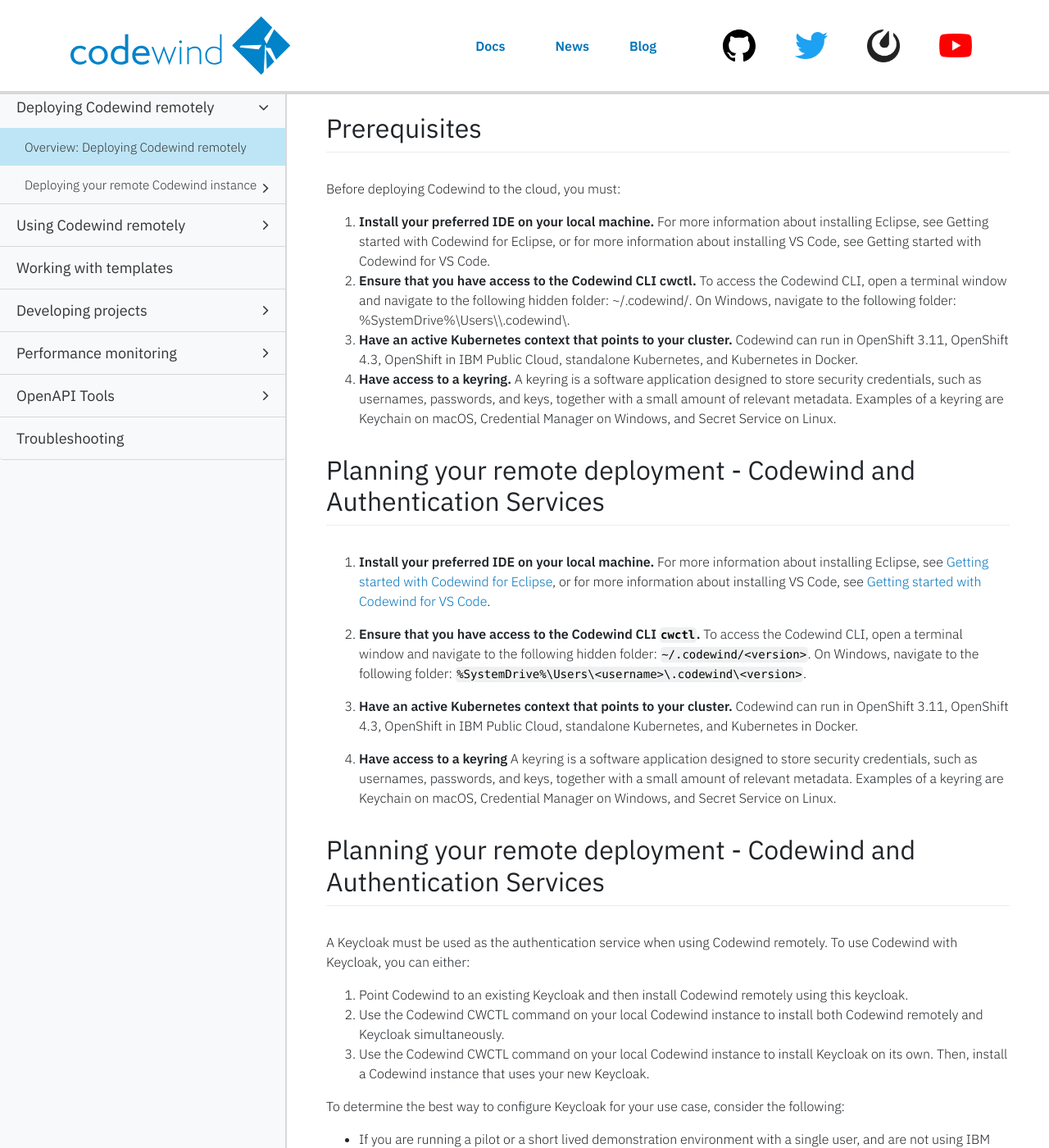
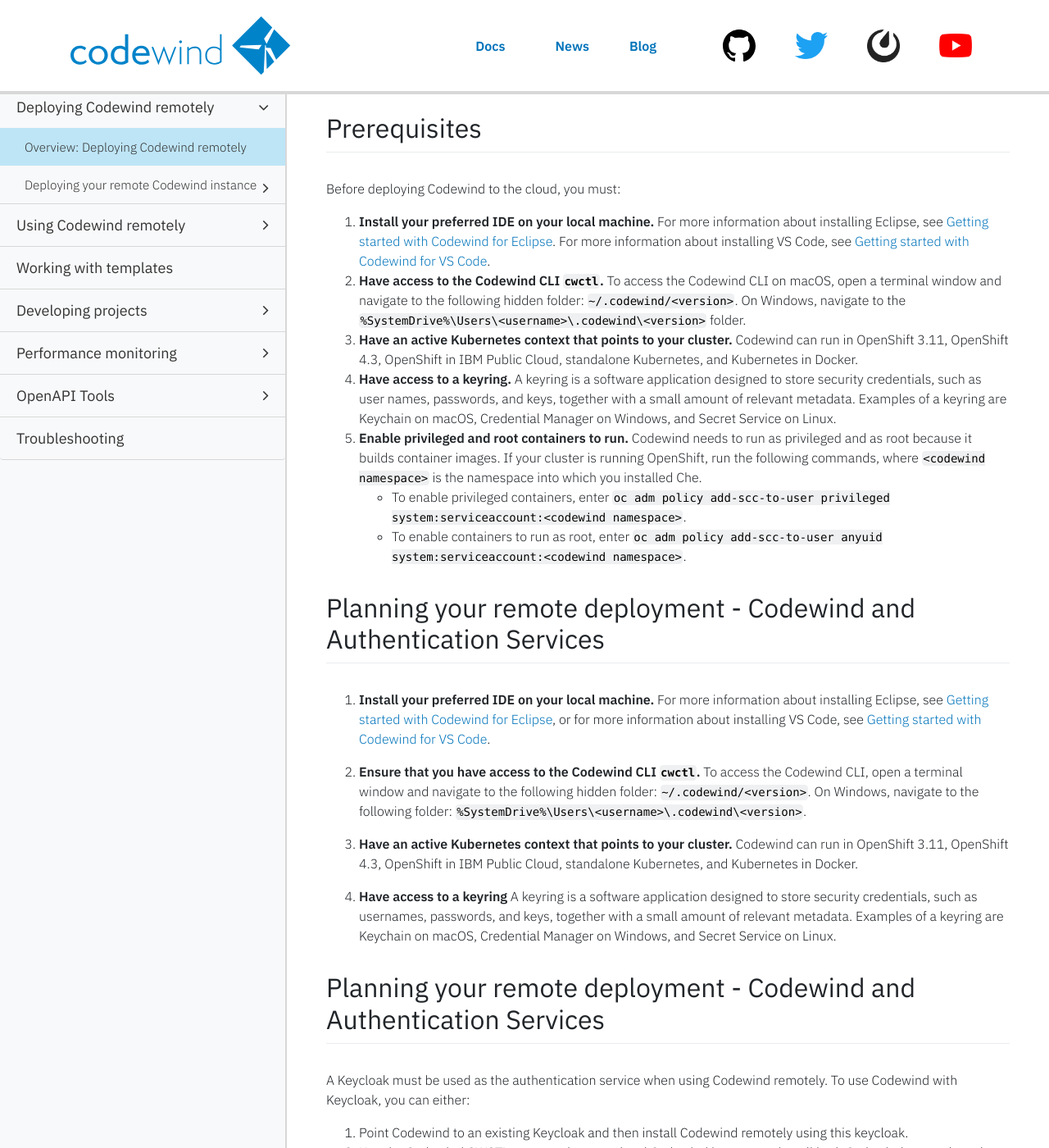
Before and after one commit to eclipse-archived/codewind-docs, a Jekyll site: the page built from docs/_documentations/remote-overview.md, in a window 1280 px wide and 1400 px high, scrolled down 592 px. Shown: the whole window at 82% size. Built offline with Jekyll 4.4.1, drawn with Linux system fonts in a browser that asks for light colours; nearby versions of some CDN libraries; comment, search, counter and statistics services are not loaded; some of the changed text lies outside the part shown.

Commit message:
Adding privileged and root containers section (#419)
* Adding privilegd and root containers section

Signed-off-by: Sarah Ishida <sishida@us.ibm.com>

* Grammar and style edits

Signed-off-by: Sarah Ishida <sishida@us.ibm.com>

* Updates from feedback

* Addressing latest feedback

* Fix links, remove codewind-workspace

```diff
--- a/docs/_documentations/remote-overview.md
+++ b/docs/_documentations/remote-overview.md
@@ -29,15 +29,17 @@ Finally, you will learn how to remove a remote deployment of Codewind.
 
 Before deploying Codewind to the cloud, you must:
 
-1. **Install your preferred IDE on your local machine.** For more information about installing Eclipse, see Getting started with Codewind for Eclipse, or for more information about installing VS Code, see Getting started with Codewind for VS Code.
-2. **Ensure that you have access to the Codewind CLI cwctl.** To access the Codewind CLI, open a terminal window and navigate to the following hidden folder: ~/.codewind/<version>. On Windows, navigate to the following folder: %SystemDrive%\Users\<username>\.codewind\<version>.
+1. **Install your preferred IDE on your local machine.** For more information about installing Eclipse, see [Getting started with Codewind for Eclipse](eclipse-getting-started.html). For more information about installing VS Code, see [Getting started with Codewind for VS Code](vsc-getting-started.html).
+2. **Have access to the Codewind CLI `cwctl`.** To access the Codewind CLI on macOS, open a terminal window and navigate to the following hidden folder: `~/.codewind/<version>`. On Windows, navigate to the `%SystemDrive%\Users\<username>\.codewind\<version>` folder.
 3. **Have an active Kubernetes context that points to your cluster.** Codewind can run in OpenShift 3.11, OpenShift 4.3, OpenShift in IBM Public Cloud, standalone Kubernetes, and Kubernetes in Docker.
-4. **Have access to a keyring.** A keyring is a software application designed to store security credentials, such as usernames, passwords, and keys, together with a small amount of relevant metadata. Examples of a keyring are Keychain on macOS, Credential Manager on Windows, and Secret Service on Linux.
+4. **Have access to a keyring.** A keyring is a software application designed to store security credentials, such as user names, passwords, and keys, together with a small amount of relevant metadata. Examples of a keyring are Keychain on macOS, Credential Manager on Windows, and Secret Service on Linux.
+5. **Enable privileged and root containers to run.** Codewind needs to run as privileged and as root because it builds container images. If your cluster is running OpenShift, run the following commands, where `<codewind namespace>` is the namespace into which you installed Che.
+   - To enable privileged containers, enter `oc adm policy add-scc-to-user privileged system:serviceaccount:<codewind namespace>`.
+   - To enable containers to run as root, enter `oc adm policy add-scc-to-user anyuid system:serviceaccount:<codewind namespace>`.
 
 ## Planning your remote deployment - Codewind and Authentication Services
 
-1. **Install your preferred IDE on your local machine.**
-For more information about installing Eclipse, see [Getting started with Codewind for Eclipse](eclipse-getting-started.html), or for more information about installing VS Code, see [Getting started with Codewind for VS Code](vsc-getting-started.html).
+1. **Install your preferred IDE on your local machine.** For more information about installing Eclipse, see [Getting started with Codewind for Eclipse](eclipse-getting-started.html), or for more information about installing VS Code, see [Getting started with Codewind for VS Code](vsc-getting-started.html).
 
 2. **Ensure that you have access to the Codewind CLI `cwctl`.** To access the Codewind CLI, open a terminal window and navigate to the following hidden folder: `~/.codewind/<version>`. On Windows, navigate to the following folder: `%SystemDrive%\Users\<username>\.codewind\<version>`.
 
@@ -53,19 +55,12 @@ A Keycloak must be used as the authentication service when using Codewind remote
 3. Use the Codewind CWCTL command on your local Codewind instance to install Keycloak on its own. Then, install a Codewind instance that uses your new Keycloak.
 
 To determine the best way to configure Keycloak for your use case, consider the following:
-- If you are running a pilot or a short lived demonstration environment with a single user, and are not using IBM Public Cloud, you can use the simplest deployment and removal process of deploying Keycloak and Codewind in a single namespace, by using the Codewind CWCTL command to install both Codewind remotely and Keycloak simultaneously. With this configuration, there is one authentication server per Codewind instance.
-- If you are running in production, the best approach to simplify user administration is to install a single Keycloak service that is shared by many Codewind services. For this case, you need to install the authentication services separately from installing Codewind remotely. You will use a single keycloak to install multiple codewinds remotely.
+- If you run a pilot or a short-lived demonstration environment with a single user, and if you are not using IBM Public Cloud, you can use the simplest deployment and removal process of deploying Keycloak and Codewind in a single namespace. Use the Codewind `cwctl` command to install both Codewind remotely and Keycloak simultaneously. With this configuration, one authentication server exists per Codewind instance.
+- If you run in production, the best approach to simplify user administration is to install a single Keycloak service that is shared by many Codewind services. For this case, install the authentication services separately from installing Codewind remotely. Use a single keycloak to install multiple Codewind instances remotely.
 
 ### Next Steps
 
-Once you have decided how you will be administering Codewind remotely, you can choose which installation procedure you need to follow:
-
+After you decide how you will administer Codewind remotely, choose which installation procedure to follow:
 - To install both the remote Codewind instance and Keycloak simultaneously, see [deploying all-in-one](./remotedeploy-combo.html)
-
-Or:
-
 - To install the remote Codewind instance and Keycloak individually, see [deploying components individually](./remotedeploy-single.html)
-
-Or:
-
 - To install the remote Codewind instance only and pointing to an existing Keycloak, see [deploying with an existing keycloak](./remotedeploy-existingkeycloak.html)
```
Also changed, not shown: docs/_documentations/remotedeploy-combo.md (+1 -2 lines), docs/_documentations/remotedeploy-single.md (+5 -10 lines).
